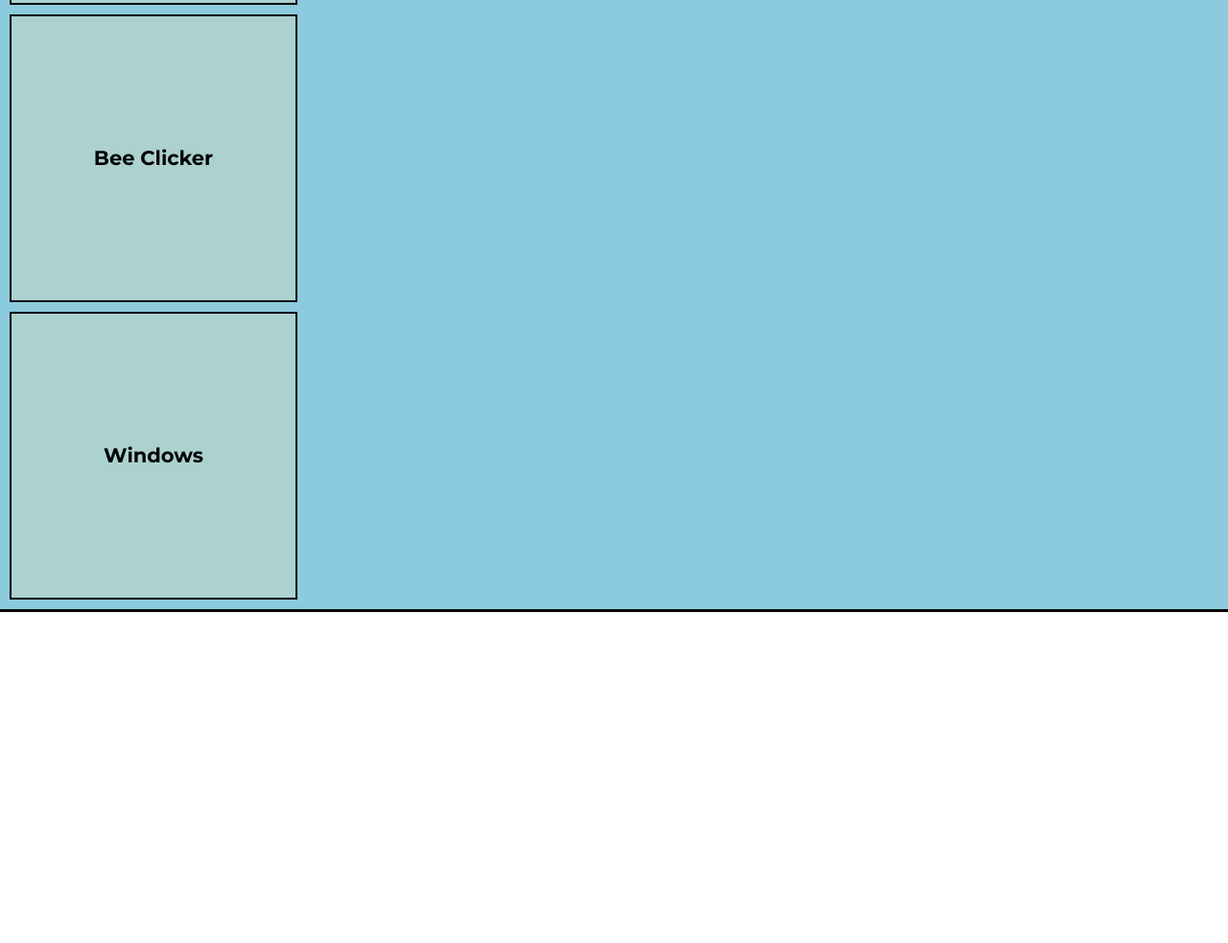
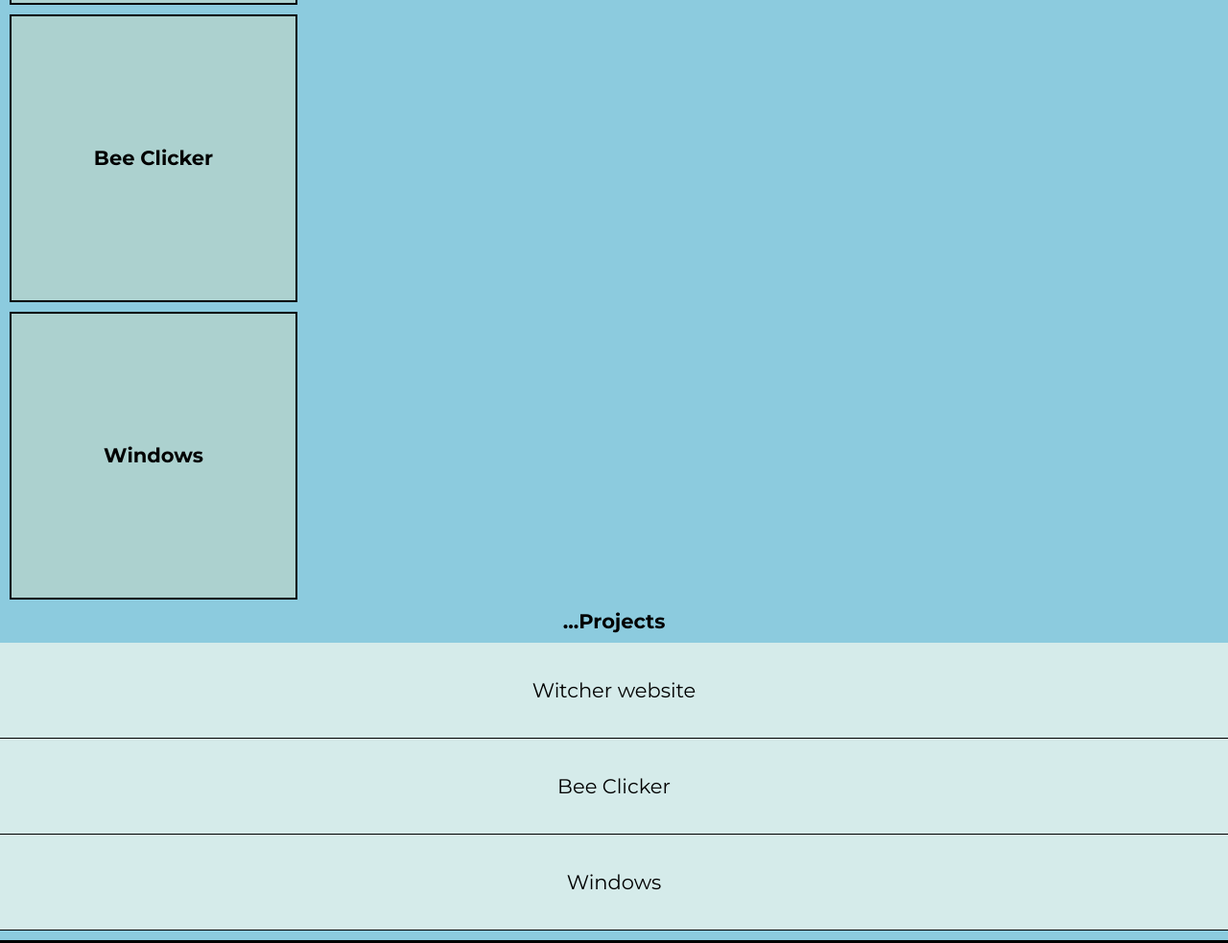
Before and after one commit to superkacper4/portfolio-2020, a Gatsby site: page / in a window 1280 px wide. Shown: the part 3125-4108 px from the top of the page at 96% size. Before the commit the page ends 3763 px from the top, so only its background shows below. Built offline with nearby package versions, Linux system fonts and the light colour scheme; Gatsby itself is replaced by a stand-in of ours.

Commit message:
add ProjectList

```diff
--- /dev/null
+++ b/src/atoms/ProjectListElement.js
@@ -0,0 +1,19 @@
+import React from 'react';
+import styled from 'styled-components';
+
+const StyledListElement = styled.li`
+  height: 100px;
+  width: 100%;
+  background-color: ${({ theme }) => theme.whiteBlue};
+  border-bottom: solid 1px ${({ theme }) => theme.black};
+  font-size: ${({ theme }) => theme.fontSize.m};
+  display: flex;
+  justify-content: center;
+  align-items: center;
+`;
+
+const ProjectListElement = ({ name }) => {
+  return <StyledListElement>{name}</StyledListElement>;
+};
+
+export default ProjectListElement;
--- /dev/null
+++ b/src/molecules/ProjectList.js
@@ -0,0 +1,14 @@
+import React from 'react';
+import styled from 'styled-components';
+
+const StyledProjectList = styled.ul`
+  width: 100%;
+  list-style: none;
+  padding: 0;
+`;
+
+const ProjectList = ({ children }) => {
+  return <StyledProjectList>{children}</StyledProjectList>;
+};
+
+export default ProjectList;
--- a/src/molecules/ProjectTile.js
+++ b/src/molecules/ProjectTile.js
@@ -13,7 +13,7 @@
   flex-direction: column;
   justify-content: center;
   align-items: center;
-  margin-bottom: 10px;
+  margin: 10px;
   border: ${({ theme }) => theme.black} solid 2px;
 
   /* &:hover{
--- a/src/templates/ProjectsPage.js
+++ b/src/templates/ProjectsPage.js
@@ -3,10 +3,12 @@
 
 import Wrapper from '../atoms/Wrapper';
 import H2 from '../atoms/H2';
+import H3 from '../atoms/H3';
 import ProjectTile from '../molecules/ProjectTile';
+import ProjectList from '../molecules/ProjectList';
+import ProjectListElement from '../atoms/ProjectListElement';
 
 const StyledWrapper = styled(Wrapper)`
-  padding: 0 10px;
   background-color: ${({ theme }) => theme.blue};
 `;
 
@@ -35,6 +37,12 @@
       {projects.map((project) => (
         <ProjectTile name={project.name} description={project.description} />
       ))}
+      <H3>...Projects</H3>
+      <ProjectList>
+        {projects.map((project) => (
+          <ProjectListElement name={project.name} description={project.description} />
+        ))}
+      </ProjectList>
     </StyledWrapper>
   );
 };
```
